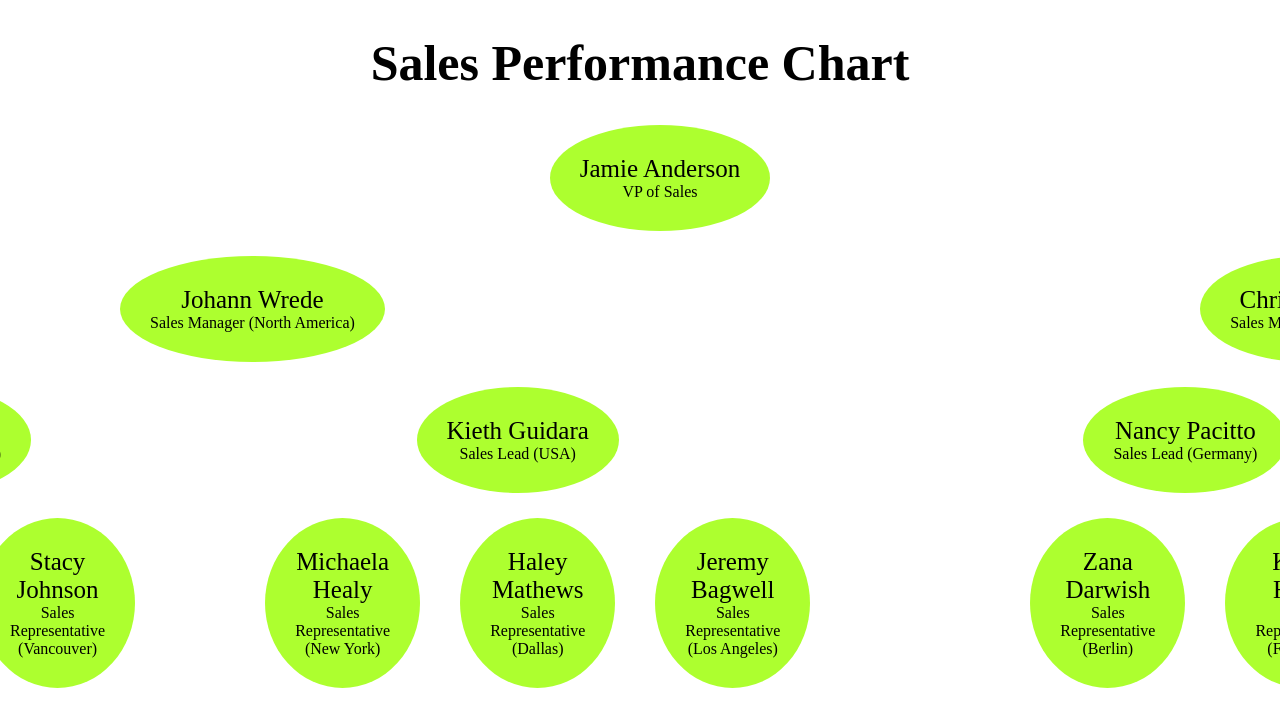
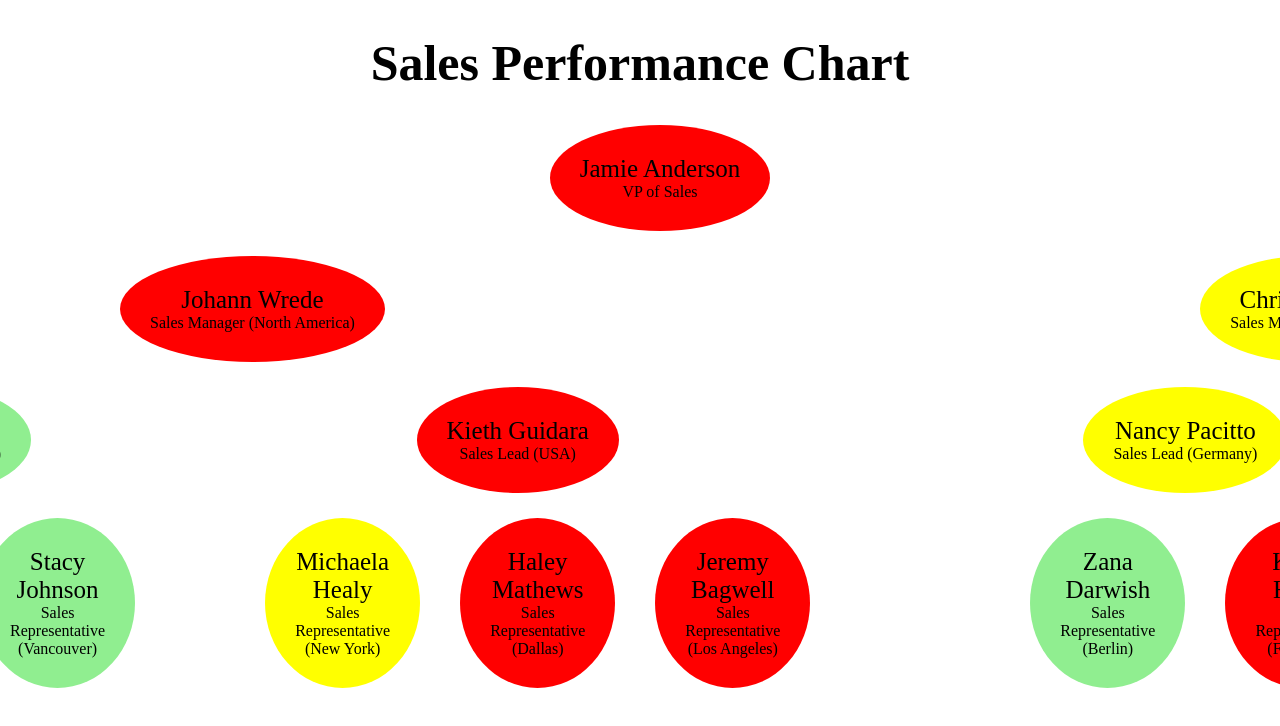
Before and after one commit to ShehzadMuhammad/UIAssignment, a React (Create React App) app in the folder hierarchychart/: page / in a window 1280 px wide. Shown: the top 726 px of the page. Built offline with nearby package versions, Linux system fonts and the light colour scheme.

Commit message:
Added Colour based off status

```diff
--- a/hierarchychart/public/index.html
+++ b/hierarchychart/public/index.html
@@ -24,7 +24,7 @@
       work correctly both with client-side routing and a non-root public URL.
       Learn how to configure a non-root public URL by running `npm run build`.
     -->
-    <title>React App</title>
+    <title>Sales Performance</title>
   </head>
   <body>
     <noscript>You need to enable JavaScript to run this app.</noscript>
--- a/hierarchychart/src/HierarchyTree.js
+++ b/hierarchychart/src/HierarchyTree.js
@@ -1,13 +1,22 @@
 import React from "react";
 import data from "./data.json";
 import "./Tree.css";
+
+const getColour = (status) => {
+  if (status === "critical") return "red";
+  if (status === "warning") return "yellow";
+  if (status === "normal") return "lightgreen";
+};
 
 const EmployeeNode = (props) => {
   return (
     <>
       {props.data.map((employee) => (
         <ul className="tree">
-          <div className="employeeBox">
+          <div
+            style={{ backgroundColor: getColour(employee.status) }}
+            className="employeeBox"
+          >
             <span className="employeeName">{employee.name}</span>
             <span>{employee.title}</span>
           </div>
--- a/hierarchychart/src/Tree.css
+++ b/hierarchychart/src/Tree.css
@@ -10,7 +10,7 @@
 }
 
 .employeeBox {
-  background-color: greenyellow;
+  /* background-color: greenyellow; */
   border-radius: 90%;
   padding: 30px;
 }
```
